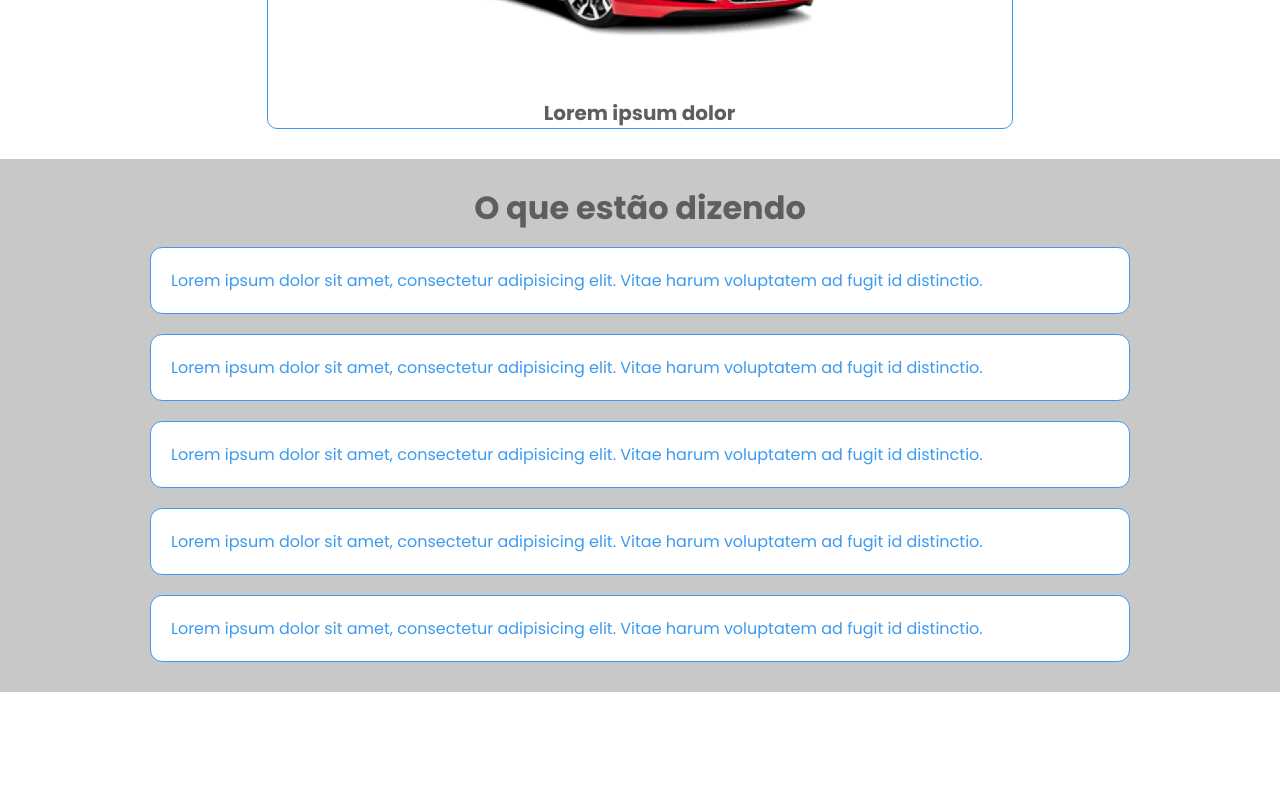
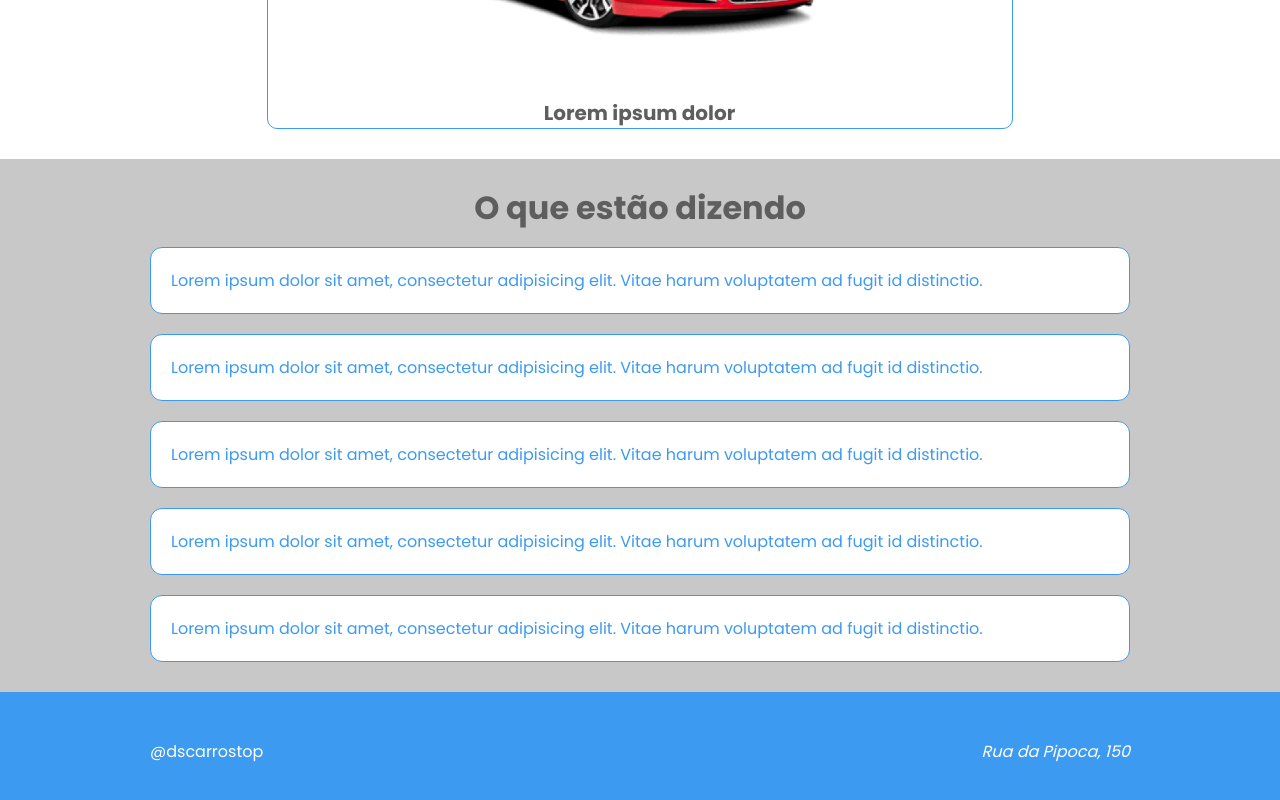
Before and after one commit to Djalves424/Projeto-DSCarros-Top, a React (Vite) app: page / in a window 1280 px wide. Shown: the part 762-1562 px from the top of the page. Before the commit the page ends 1454 px from the top, so only its background shows below. Built offline with nearby package versions, Linux system fonts and the light colour scheme.

Commit message:
Footer created in components

```diff
--- /dev/null
+++ b/src/components/Footer/index.tsx
@@ -0,0 +1,14 @@
+import "./styles.css";
+
+export default function Footer() {
+  return (
+    <footer>
+      <div className="dsct-container dsct-footer-content">
+        <a href="#">@dscarrostop</a>
+        <address>
+          <i>Rua da Pipoca, 150</i>
+        </address>
+      </div>
+    </footer>
+  );
+}
--- /dev/null
+++ b/src/components/Footer/styles.css
@@ -0,0 +1,39 @@
+footer {
+    background-color: var(--dsct-color-bg-tertiary);
+    padding: 0 15px;
+    height: 120px;
+    display: flex;
+    align-items: center;
+}
+
+.dsct-footer-content {
+    display: block;
+    justify-content: center;
+    text-align: center;
+}
+
+.dsct-footer-content a {
+    color: var(--dsct-color-font-tertiary);
+    font-size: 16px;
+}
+
+.dsct-footer-content address {
+    color: var(--dsct-color-font-tertiary);
+    font-size: 16px;
+}
+
+@media(min-width: 720px) {
+    .dsct-footer-content {
+        display: flex;
+        justify-content: space-between;
+    }
+}
+
+.ct-footer-content a {
+    color: var(--dsct-color-font-tertiary);
+    font-size: 16px;
+}
+
+.ct-footer-content address {
+    font-size: 16px;
+}
--- a/src/routes/Catalog/index.tsx
+++ b/src/routes/Catalog/index.tsx
@@ -2,6 +2,7 @@
 import Header from "../../components/Header";
 import CardCar from "../../components/CardCar";
 import CardComments from "../../components/CardComments";
+import Footer from "../../components/Footer";
 
 export default function Catalog() {
   return (
@@ -32,6 +33,7 @@
           </div>
         </section>
       </main>
+      <Footer />
     </>
   );
 }
```
